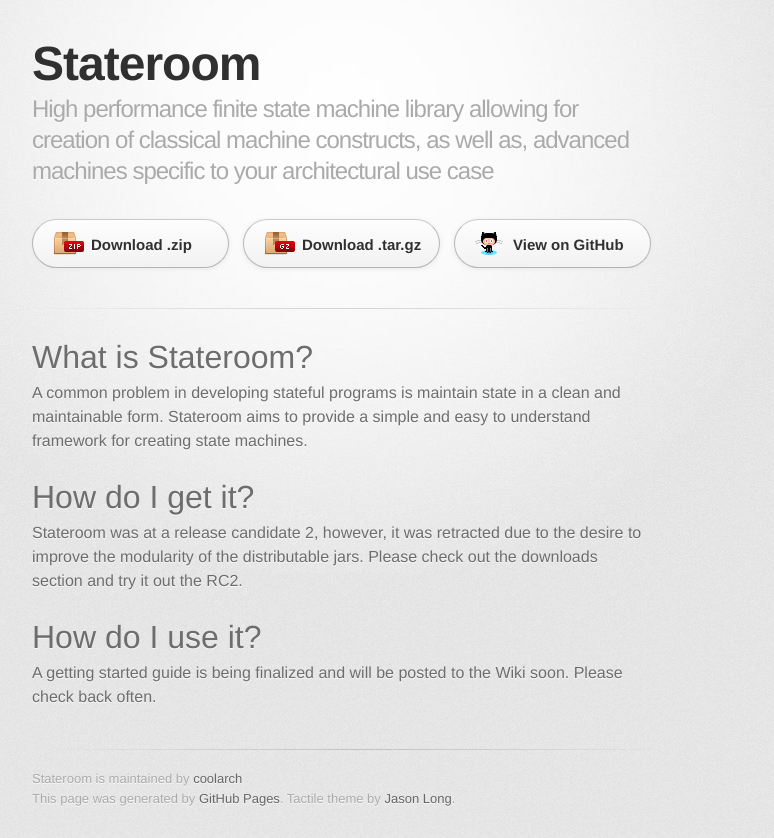
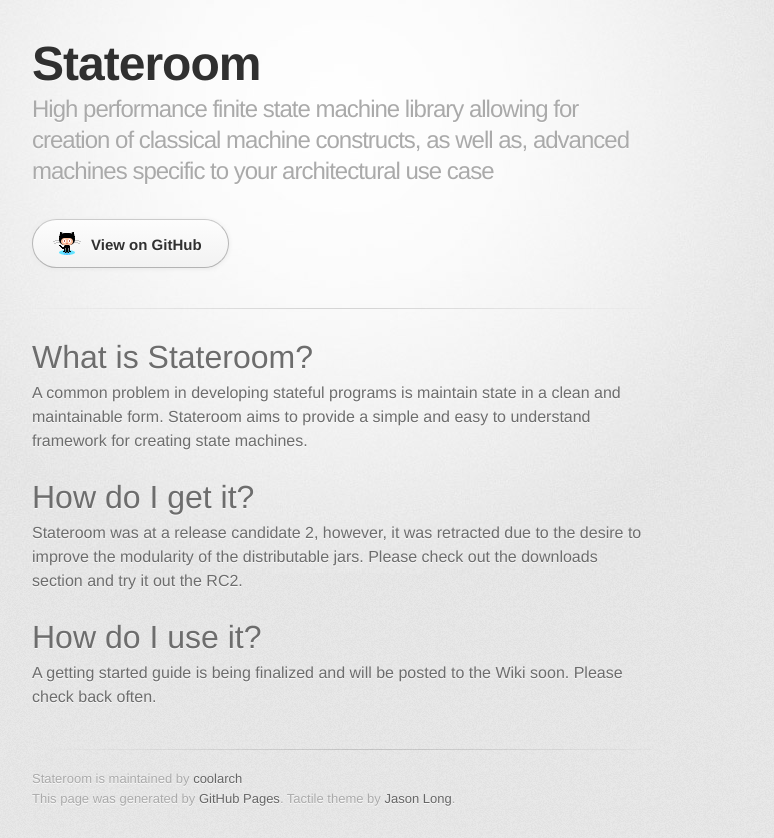
Before and after one commit to coolarch/stateroom, a plain HTML site: page index.html in a window 1280 px wide. Shown: the whole page, without its empty margins (298-1072 px from the left). Drawn offline with Linux system fonts and the light colour scheme; a web font is replaced by a local one.

Commit message:
Removed stateroom download buttons

```diff
--- a/index.html
+++ b/index.html
@@ -23,8 +23,6 @@
         </header>
 
         <section id="downloads" class="clearfix">
-          <a href="https://github.com/coolarch/stateroom/zipball/master" id="download-zip" class="button"><span>Download .zip</span></a>
-          <a href="https://github.com/coolarch/stateroom/tarball/master" id="download-tar-gz" class="button"><span>Download .tar.gz</span></a>
           <a href="https://github.com/coolarch/stateroom" id="view-on-github" class="button"><span>View on GitHub</span></a>
         </section>
 
```
